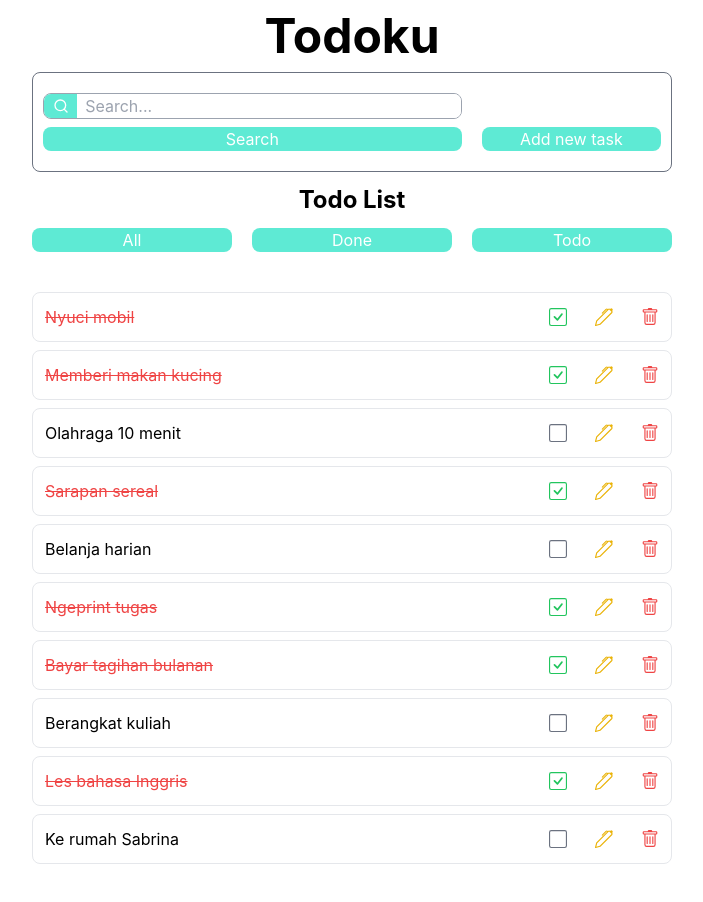
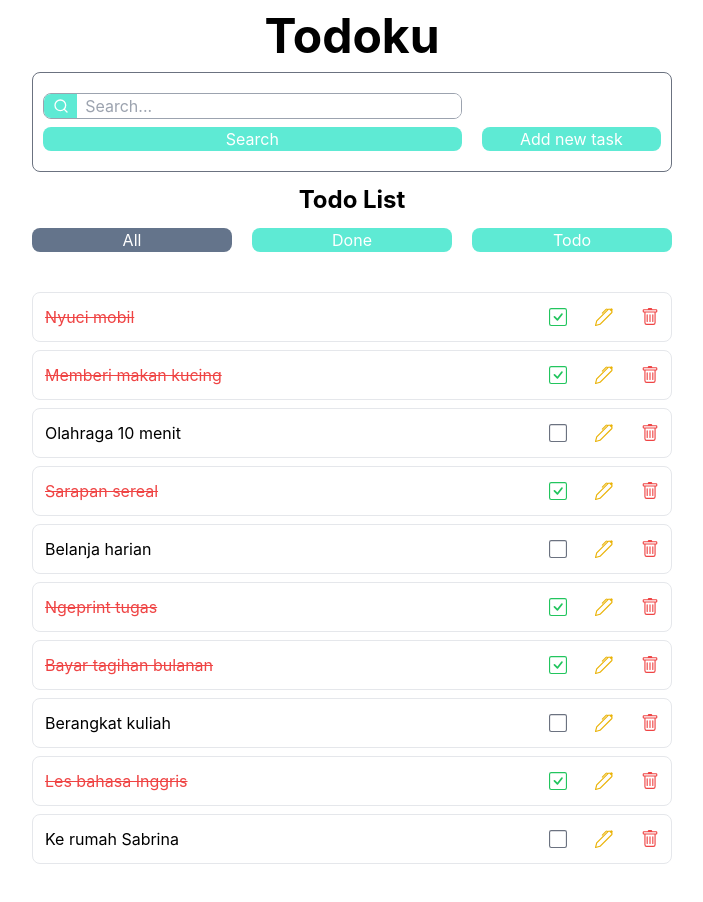
Before and after one commit to saepasomba/todoku-react, a React (Create React App) app: page / in a window 1280 px wide. Shown: the whole page, without its empty margins (288-991 px from the left). Built offline with nearby package versions, Linux system fonts and the light colour scheme.

Commit message:
Add task status filtering

```diff
--- a/src/components/CustomButton.js
+++ b/src/components/CustomButton.js
@@ -1,8 +1,8 @@
 import React from 'react'
 
-export default function CustomButton({ content, buttonFunction }) {
+export default function CustomButton({ content, buttonFunction, isActive }) {
   return (
-    <button onClick={buttonFunction} className='bg-teal-300 rounded-lg text-white w-full'>
+    <button onClick={buttonFunction} className={`${isActive ? 'bg-slate-500' : 'bg-teal-300'} rounded-lg text-white w-full`}>
         {content}
     </button>
   )
--- a/src/containers/App.js
+++ b/src/containers/App.js
@@ -16,6 +16,7 @@ function App() {
 
   const [tasks, setTasks] = useState([])
   const [searchBar, setSearchBar] = useState('')
+  const [filter, setFilter] = useState('ALL')
   const navigate = useNavigate()
 
   let tasksToShow = JSON.parse(JSON.stringify(tasks))
@@ -23,6 +24,19 @@ function App() {
   if (searchBar.length > 0) {
     tasksToShow = tasksToShow.filter(e => e.task.toLowerCase().includes(searchBar.toLowerCase()))
   }
+
+ switch (filter) {
+  case 'DONE':
+    tasksToShow = tasksToShow.filter(e => e.complete)
+    break;
+
+  case 'TODO':
+    tasksToShow = tasksToShow.filter(e => !e.complete)
+    break;
+
+  default:
+    break;
+ }
 
 
   const loadData = async () => {
@@ -69,6 +83,18 @@ function App() {
     navigate('/add')
   }
 
+  const filterDone = () => {
+    setFilter('DONE')
+  }
+
+  const filterTodo = () => {
+    setFilter('TODO')
+  }
+
+  const filterAll = () => {
+    setFilter('ALL')
+  }
+
   useEffect(() => {
     loadData()
   }, [])
@@ -82,16 +108,16 @@ function App() {
           <CustomButton content='Search' />
         </div>
         <div className='container header-right'>
-          <CustomButton content='Add new task' buttonFunction={redirectToCustomPage}/>
+          <CustomButton content='Add new task' buttonFunction={redirectToCustomPage} />
         </div>
       </div>
 
       <div className='container my-3'>
         <h2 className='text-2xl font-bold my-3'>Todo List</h2>
         <div className='container flex justify-center gap-5'>
-          <CustomButton content='All' />
-          <CustomButton content='Done' />
-          <CustomButton content='Todo' />
+          <CustomButton content='All' buttonFunction={filterAll} isActive={filter === 'ALL'} />
+          <CustomButton content='Done' buttonFunction={filterDone} isActive={filter === 'DONE'} />
+          <CustomButton content='Todo' buttonFunction={filterTodo} isActive={filter === 'TODO'} />
         </div>
       </div>
 
@@ -101,7 +127,7 @@ function App() {
           ? tasksToShow.map(task => {
             return <TaskRow key={task.id} task={task} doneToggle={taskCompleteToggle} deleteTask={deleteTask} />
           })
-          : <h2>Add new task!</h2>
+          : <h2>No task here</h2>
         }
       </div>
 
```
